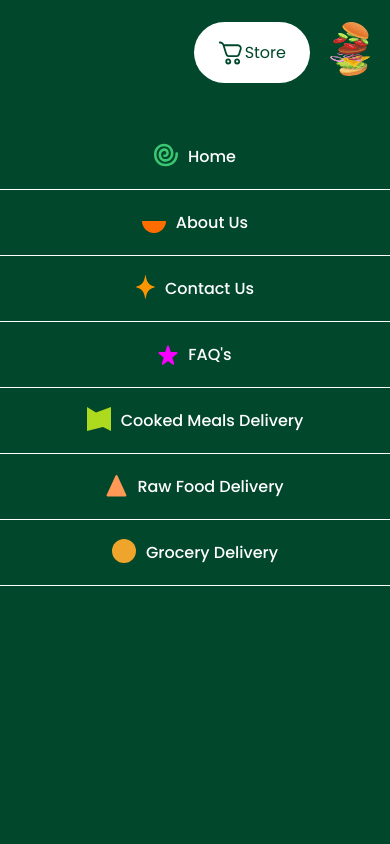
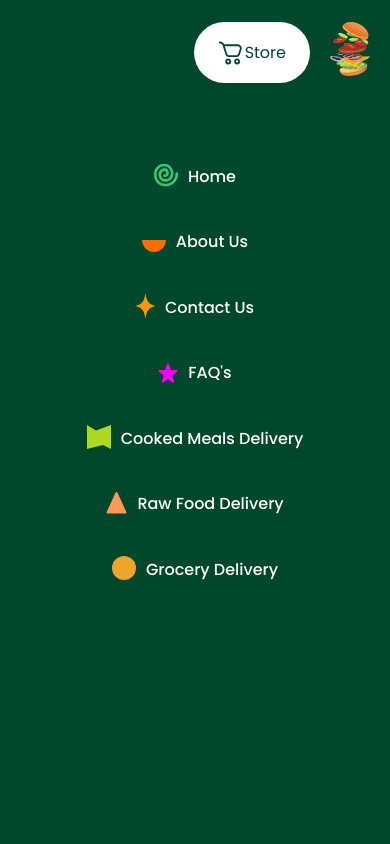
Before and after one commit to Smash-Tech-Group/Smash-Food, a Next.js app: page / in a window 390 px wide. Both pictures are taken after a click on the picture 346 px from the left and 38 px from the top of the page. Shown: the top 844 px of the page. Built offline with nearby package versions, Linux system fonts and the light colour scheme.

Commit message:
chore: add new changes

```diff
--- a/src/components/dropDown/dropDown.module.css
+++ b/src/components/dropDown/dropDown.module.css
@@ -81,9 +81,10 @@
   font-size: 16px;
   font-weight: 500;
   display: flex;
+  flex-direction: column;
   align-items: center;
   justify-content: center;
-  margin-bottom: 20px;
+
   cursor: pointer;
 }
 
@@ -92,18 +93,27 @@
   margin-bottom: -5px;
 }
 .line {
-  height: 0.5px;
-  background-color: white;
+  height: 0.05px;
+  background-color: rgba(255, 255, 255, 1);
   width: 100%;
+  margin-top: 20px;
+  opacity: 0.4;
 }
 .menu {
-  margin-bottom: 20px;
   display: flex;
   flex-direction: column;
+  padding-top: 20px;
 }
+.menu:hover {
+  background-color: rgb(4, 52, 33);
+}
+
 .menus {
   width: 100%;
   margin-top: 60px;
+}
+.title {
+  margin-bottom: 2px;
 }
 
 @media (max-width: 480px) {
--- a/src/components/dropDown/index.tsx
+++ b/src/components/dropDown/index.tsx
@@ -82,12 +82,12 @@ export const DropDown = () => {
           return (
             <div className={styles.menu}>
               <Link href="" className={styles.links}>
-                <div>
+                <div className={styles.texts}>
                   <Image src={menu.icon} alt="" className={styles.icon} />
-                  <span>{menu.title}</span>
+                  <span className={styles.title}>{menu.title}</span>
                 </div>
+                <div className={styles.line}></div>
               </Link>
-              <div className={styles.line}></div>
             </div>
           );
         })}
--- a/src/components/hero/hero.module.css
+++ b/src/components/hero/hero.module.css
@@ -77,10 +77,6 @@
   font-size: 16px;
 }
 
-.playstoreButton:hover {
-  background-color: rgba(243, 116, 37, 1);
-}
-
 .playstoreIcon {
   margin-right: 10px;
   font-weight: 500;
--- a/src/components/landingHeader/landingHeader.module.css
+++ b/src/components/landingHeader/landingHeader.module.css
@@ -123,7 +123,7 @@
   }
   .burger {
     display: block;
-    margin-bottom: 4px;
+    margin-bottom: 15px;
   }
 
   .moveBurger {
@@ -142,7 +142,7 @@
 
   .burger {
     display: block;
-    transition: transform 0.4s ease-in-out, opacity 0.3s ease-in-out;
+    margin-bottom: 12px;
   }
 
   .logo {
--- a/styles/globals.css
+++ b/styles/globals.css
@@ -17,5 +17,6 @@ body {
   --primary: rgba(0, 71, 43, 1);
   --primarylight: rgba(0, 71, 43, 0.2);
   --secondary: rgba(243, 116, 37, 1);
+
   --regular: rgba(59, 59, 59, 1);
 }
```
